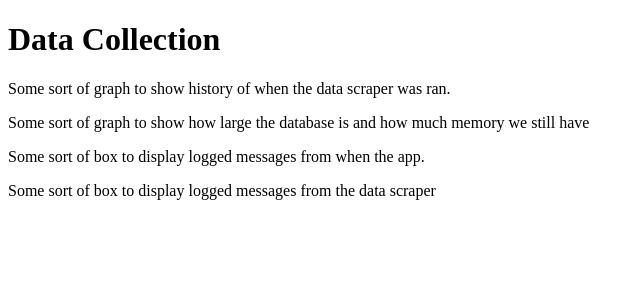
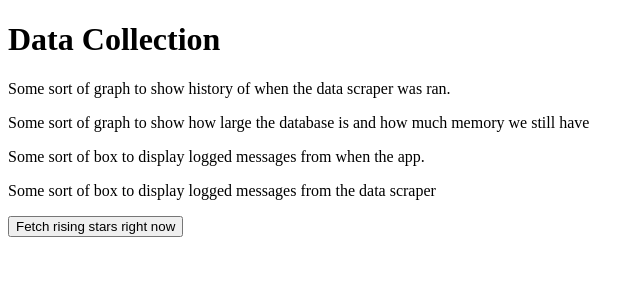
Before and after one commit to LokiLin14/royal-road-monitor, a Flask app: page /data in a window 1280 px wide. Shown: the part 26-326 px from the top of the page, without its empty margins (0-644 px from the left). Run offline with Flask 3, Linux system fonts and the light colour scheme.

```diff
--- a/app.py
+++ b/app.py
@@ -1,15 +1,15 @@
-from datetime import datetime
+from flask import Flask, render_template, redirect, url_for
 
-from flask import Flask, render_template
 from database import db_session, init_db
-from database.queries import interested_fictions, add_data
+from database.queries import interested_fictions
+from royalroad.scraper import snapshot_url
 
 init_db()
 app = Flask(__name__)
 
 @app.route("/")
 def new():
-    fictions_displayed = 10
+    fictions_displayed = 40
     fictions = interested_fictions(fictions_displayed)
     return render_template('homepage.html', fictions=fictions)
 
@@ -27,6 +27,15 @@ def watched():
     ]
     return render_template('watched.html', fictions=fictions)
 
+@app.route("/fetch_data", methods=['POST'])
+def fetch_data():
+    print("Fetching data requested")
+    snapshots = snapshot_url('https://www.royalroad.com/fictions/rising-stars')
+    for snapshot in snapshots:
+        db_session.add(snapshot)
+    db_session.commit()
+    return redirect(url_for('data'))
+
 @app.teardown_appcontext
 def shutdown_session(exception=None):
     db_session.remove()
--- a/royalroad/models.py
+++ b/royalroad/models.py
@@ -33,7 +33,7 @@ class FictionSnapshot(Base):
         return '<FictionSnapshot title=%r, snapshot_time=%r>' % (self.title, self.snapshot_time)
 
 class ViewedFiction(Base):
-    __tablename__ = 'not_interested_fictions'
+    __tablename__ = 'viewed_fictions'
     url = Column(String, primary_key=True)
     marked_time = Column(DateTime, primary_key=True)
     interested = Column(Boolean, primary_key=False)
--- a/royalroad/scraper.py
+++ b/royalroad/scraper.py
@@ -3,6 +3,7 @@ import re
 import sys
 from datetime import datetime
 from typing import List
+from urllib.parse import urlparse
 
 import requests
 from bs4 import BeautifulSoup, Tag
@@ -18,9 +19,11 @@ def snapshot_fiction(fiction : Tag, snapshot_time : datetime, from_url : str, ra
         stats = fiction.find('div', class_="stats")
         followers = parseSpanToInt('Followers', stats)
         views = parseSpanToInt('Views', stats)
+        parsed = urlparse(from_url)
+        baseurl = f"{parsed.scheme}://{parsed.netloc}"
         return FictionSnapshot(
             snapshot_time = snapshot_time,
-            url = fiction.find('h2', class_='fiction-title').find('a')['href'],
+            url = baseurl + fiction.find('h2', class_='fiction-title').find('a')['href'],
             cover_url = fiction.find('img')['src'],
             title = fiction.find('h2', class_='fiction-title').text.strip(),
             description = fiction.find('div', id=re.compile('^description-')).text.replace('\n', ' ').strip(),
--- a/templates/data.html
+++ b/templates/data.html
@@ -23,4 +23,8 @@
         <p> Some sort of box to display logged messages from the data scraper</p>
     </div>
 
+    <form action="{{ url_for('fetch_data') }}" method="post">
+        <button type="submit">Fetch rising stars right now</button>
+    </form>
+
 {% endblock %}
--- a/templates/homepage.html
+++ b/templates/homepage.html
@@ -10,7 +10,9 @@
     <div id="fiction-list">
         {% for fiction in fictions %}
             <div class="fiction-list-item">
-                <h2> {{ fiction.title }} </h2>
+                <a href="{{ fiction.url }}">
+                    <h2> {{ fiction.title }} </h2>
+                </a>
                 <p> {{ fiction.description }} </p>
                 <button> Not interested </button>
             </div>
```
